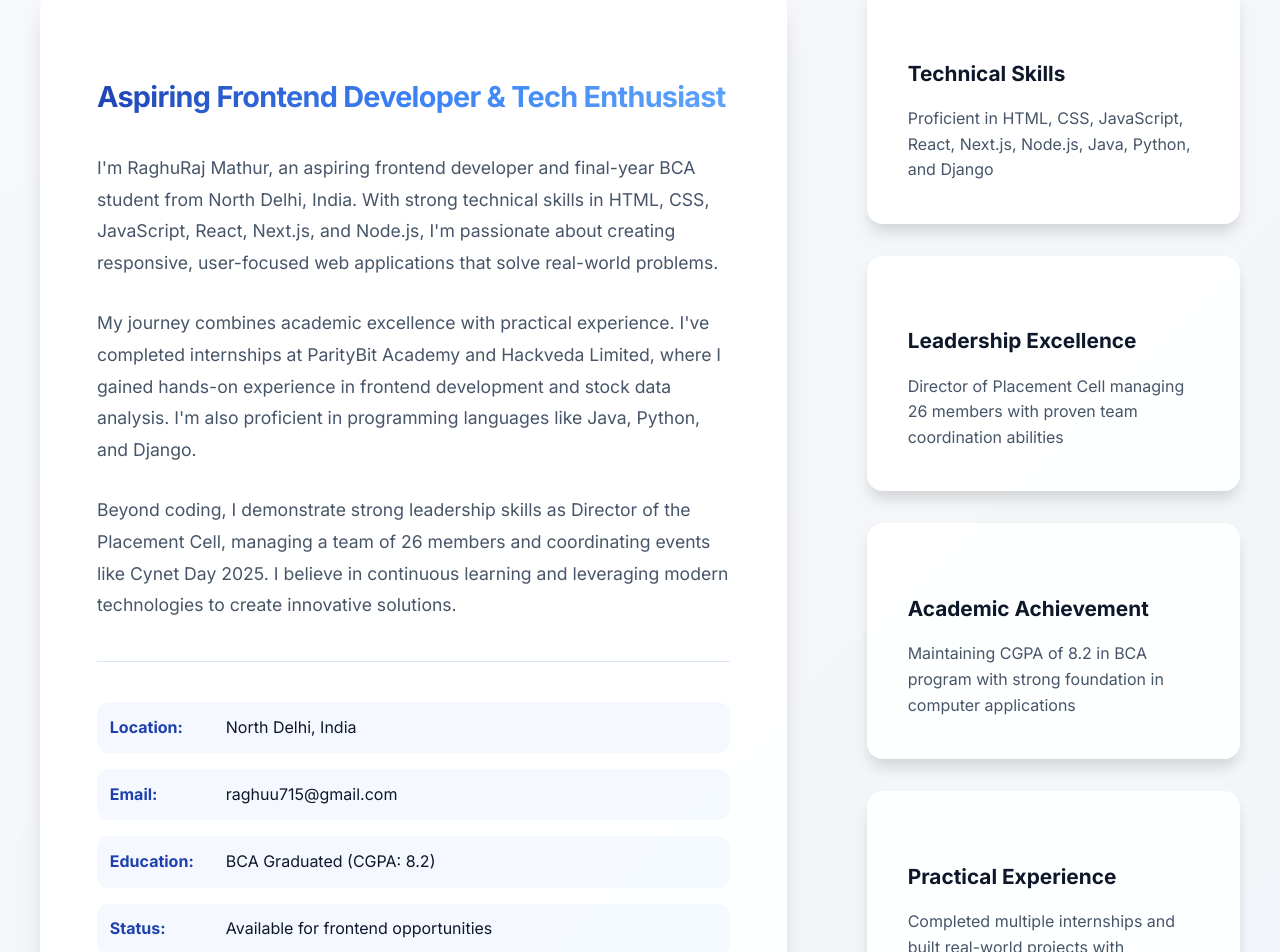
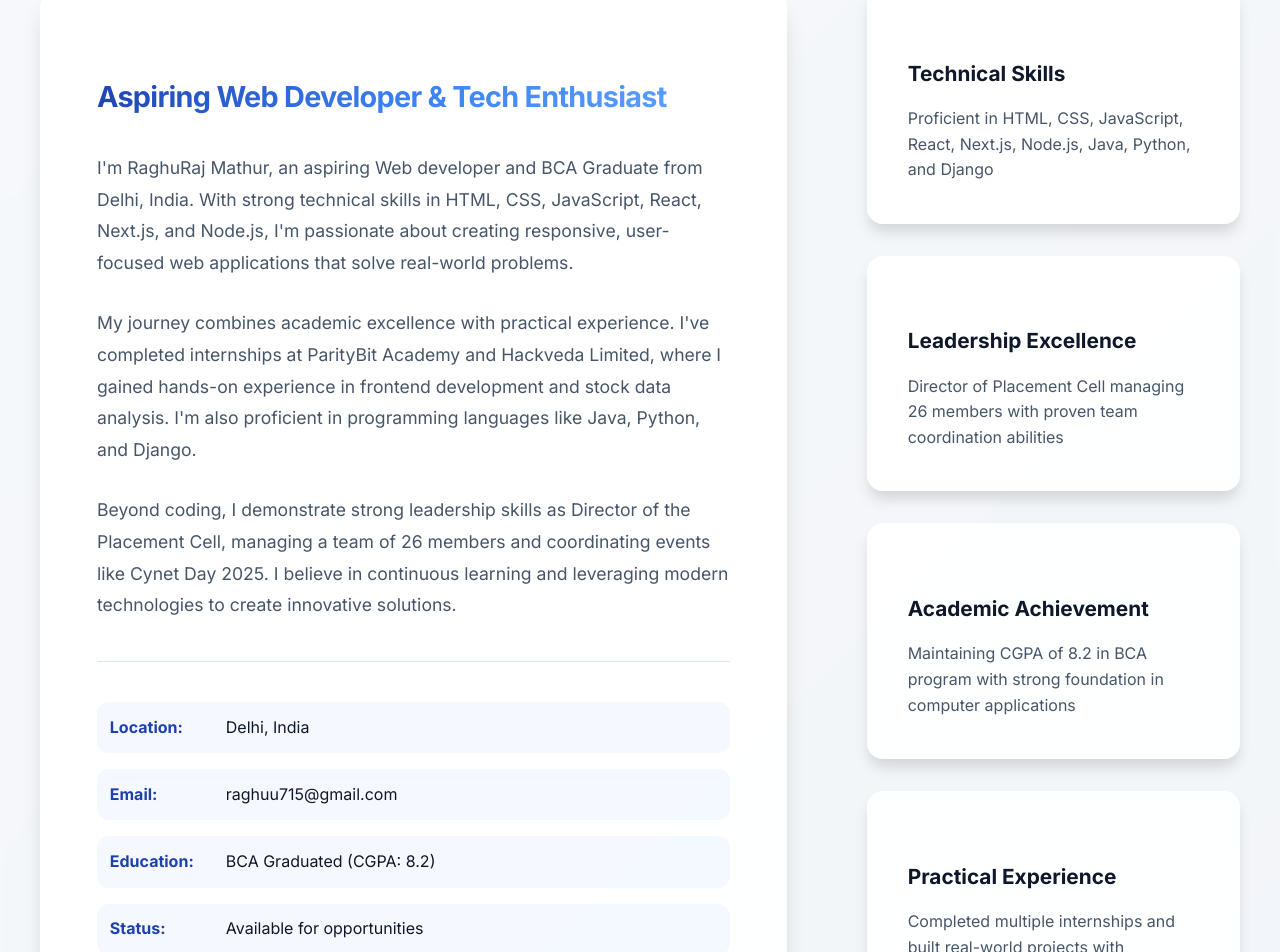
Before and after one commit to RaghuRajMathur/raghuraj-portfolio, a Next.js app: page / in a window 1280 px wide. Shown: the part 1328-2280 px from the top of the page. Built offline with nearby package versions, Linux system fonts and the light colour scheme.

Commit message:
Some minor updates in About.js

```diff
--- a/src/components/About.js
+++ b/src/components/About.js
@@ -17,9 +17,9 @@ export default function About() {
 
         <div className={styles.aboutContent}>
           <div className={styles.aboutText}>
-            <h3>Aspiring Frontend Developer & Tech Enthusiast</h3>
+            <h3>Aspiring Web Developer & Tech Enthusiast</h3>
             <p>
-              I&apos;m RaghuRaj Mathur, an aspiring frontend developer and final-year BCA student from North Delhi, India.
+              I&apos;m RaghuRaj Mathur, an aspiring Web developer and BCA Graduate from Delhi, India.
               With strong technical skills in HTML, CSS, JavaScript, React, Next.js, and Node.js, I&apos;m passionate about
               creating responsive, user-focused web applications that solve real-world problems.
             </p>
@@ -37,7 +37,7 @@ export default function About() {
             <div className={styles.personalInfo}>
               <div className={styles.infoItem}>
                 <span className={styles.infoLabel}>Location:</span>
-                <span>North Delhi, India</span>
+                <span>Delhi, India</span>
               </div>
               <div className={styles.infoItem}>
                 <span className={styles.infoLabel}>Email:</span>
@@ -49,7 +49,7 @@ export default function About() {
               </div>
               <div className={styles.infoItem}>
                 <span className={styles.infoLabel}>Status:</span>
-                <span>Available for frontend opportunities</span>
+                <span>Available for opportunities</span>
               </div>
             </div>
           </div>
```
